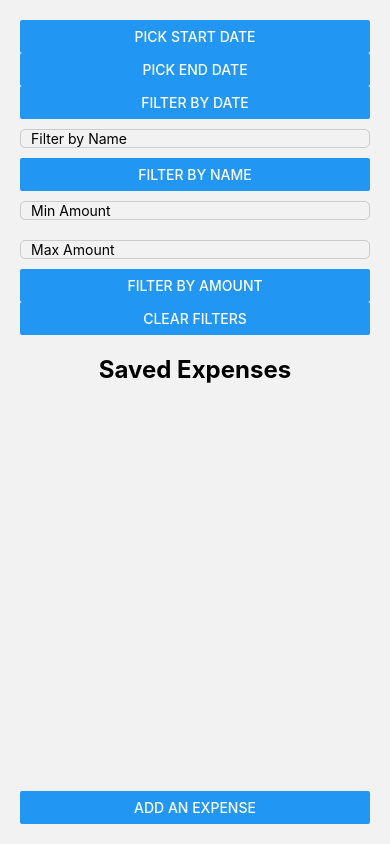
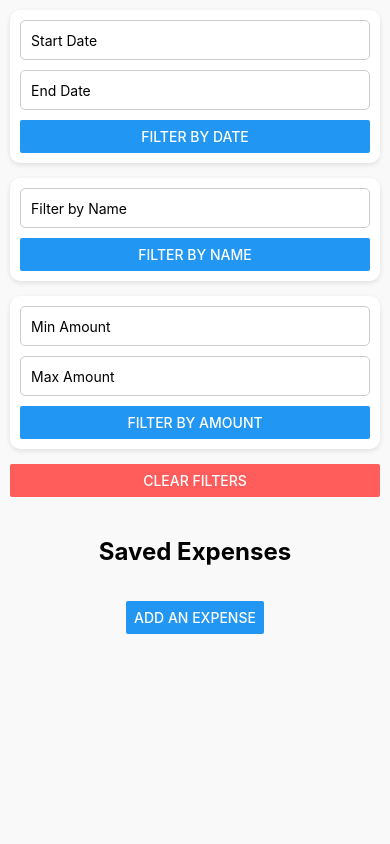
Before and after one commit to kamath7/ExpenserAgain, a React Native app: screen / in a window 390 px wide. Built offline with nearby package versions, Linux system fonts and the light colour scheme.

Commit message:
a bit of padding and styling

```diff
--- a/screens/ExpenseListScreen.js
+++ b/screens/ExpenseListScreen.js
@@ -1,88 +1,43 @@
 import React, { useState } from 'react';
-import {
-  View,
-  Button,
-  TextInput,
-  StyleSheet,
-} from 'react-native';
+import { View, Button, TextInput, StyleSheet, ScrollView } from 'react-native';
 import { useSelector, useDispatch } from 'react-redux';
 import ExpensesList from '../ExpenseList';
-import {
-  clearFilters,
-  filterByAmount,
-  filterByDate,
-  filterByName,
-} from '../store/reducers/expenseReducer';
-import DateTimePicker from '@react-native-community/datetimepicker';
+import { clearFilters, filterByAmount, filterByDate, filterByName } from '../store/reducers/expenseReducer';
 
 export default function ExpenseListScreen({ navigation }) {
   const expenses = useSelector((state) => state.expense.filteredExpenses);
   const dispatch = useDispatch();
-
   const [startDate, setStartDate] = useState(null);
   const [endDate, setEndDate] = useState(null);
   const [nameFilter, setNameFilter] = useState('');
   const [minAmount, setMinAmount] = useState('');
   const [maxAmount, setMaxAmount] = useState('');
-  const [showStartPicker, setShowStartPicker] = useState(false);
-  const [showEndPicker, setShowEndPicker] = useState(false);
 
-  const handleDateFilter = () => {
-    dispatch(filterByDate({ startDate, endDate }));
-  };
-
-  const handleNameFilter = () => {
-    dispatch(filterByName({ name: nameFilter }));
-  };
-
-  const handleAmountFilter = () => {
-    dispatch(filterByAmount({ minAmount, maxAmount }));
-  };
-
-  const handleClearFilters = () => {
-    setStartDate(null);
-    setEndDate(null);
-    setNameFilter('');
-    setMinAmount('');
-    setMaxAmount('');
-    dispatch(clearFilters());
-  };
+  const handleDateFilter = () => dispatch(filterByDate({ startDate, endDate }));
+  const handleNameFilter = () => dispatch(filterByName({ name: nameFilter }));
+  const handleAmountFilter = () => dispatch(filterByAmount({ minAmount, maxAmount }));
+  const handleClearFilters = () => dispatch(clearFilters());
 
   return (
-    <View style={styles.container}>
-      {/* Date Filters */}
-      <Button
-        title="Pick Start Date"
-        onPress={() => setShowStartPicker(true)}
+    <ScrollView style={styles.container}>
+      <View style={styles.filterContainer}>
+        <View style={styles.filterGroup}>
+          <TextInput
+            style={styles.input}
+            placeholder="Start Date"
+            value={startDate || ''}
+            onChangeText={setStartDate}
           />
-      {showStartPicker && (
-        <DateTimePicker
-          value={startDate || new Date()}
-          mode="date"
-          onChange={(event, selectedDate) => {
-            setShowStartPicker(false);
-            setStartDate(selectedDate);
-          }}
+          <TextInput
+            style={styles.input}
+            placeholder="End Date"
+            value={endDate || ''}
+            onChangeText={setEndDate}
           />
-      )}
+          <Button title="Filter by Date" onPress={handleDateFilter} />
+        </View>
 
-      <Button
-        title="Pick End Date"
-        onPress={() => setShowEndPicker(true)}
-      />
-      {showEndPicker && (
-        <DateTimePicker
-          value={endDate || new Date()}
-          mode="date"
-          onChange={(event, selectedDate) => {
-            setShowEndPicker(false);
-            setEndDate(selectedDate);
-          }}
-        />
-      )}
-      <Button title="Filter by Date" onPress={handleDateFilter} />
-
-      {/* Name Filter */}
+        <View style={styles.filterGroup}>
           <TextInput
             style={styles.input}
             placeholder="Filter by Name"
@@ -90,45 +45,68 @@ export default function ExpenseListScreen({ navigation }) {
             onChangeText={setNameFilter}
           />
           <Button title="Filter by Name" onPress={handleNameFilter} />
+        </View>
 
-      {/* Amount Filters */}
+        <View style={styles.filterGroup}>
           <TextInput
             style={styles.input}
             placeholder="Min Amount"
-        keyboardType="numeric"
             value={minAmount}
             onChangeText={setMinAmount}
+            keyboardType="numeric"
           />
           <TextInput
             style={styles.input}
             placeholder="Max Amount"
-        keyboardType="numeric"
             value={maxAmount}
             onChangeText={setMaxAmount}
+            keyboardType="numeric"
           />
           <Button title="Filter by Amount" onPress={handleAmountFilter} />
+        </View>
 
-      <Button title="Clear Filters" onPress={handleClearFilters} />
+        <Button title="Clear Filters" onPress={handleClearFilters} color="#ff5c5c" />
+      </View>
 
       <ExpensesList expenses={expenses} />
-      <Button
-        title="Add an Expense"
-        onPress={() => navigation.navigate('AddExpense')}
-      />
+
+      <View style={styles.buttonContainer}>
+        <Button title="Add an Expense" onPress={() => navigation.replace('AddExpense')} />
       </View>
+    </ScrollView>
   );
 }
 
 const styles = StyleSheet.create({
   container: {
     flex: 1,
-    padding: 20,
+    backgroundColor: '#f9f9f9',
+    padding: 10,
+  },
+  filterContainer: {
+    marginBottom: 20,
+  },
+  filterGroup: {
+    marginBottom: 15,
+    backgroundColor: '#fff',
+    padding: 10,
+    borderRadius: 10,
+    shadowColor: '#000',
+    shadowOffset: { width: 0, height: 2 },
+    shadowOpacity: 0.1,
+    shadowRadius: 5,
+    elevation: 3,
   },
   input: {
+    height: 40,
     borderColor: '#ccc',
     borderWidth: 1,
-    marginVertical: 10,
+    borderRadius: 5,
+    marginBottom: 10,
     paddingHorizontal: 10,
-    borderRadius: 5,
+  },
+  buttonContainer: {
+    marginTop: 20,
+    alignItems: 'center',
   },
 });
```
Lines whose indentation alone changed are shown as unchanged.
